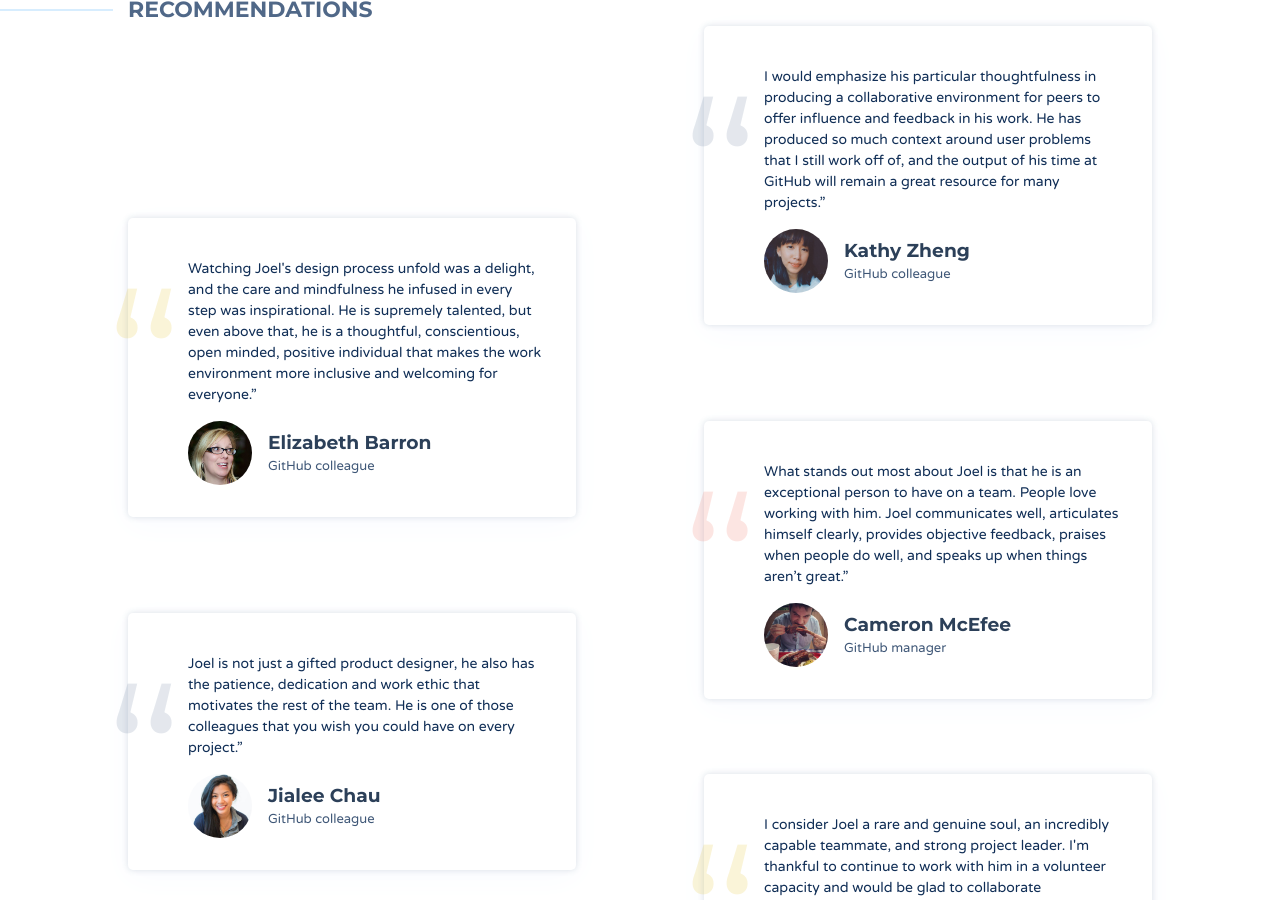
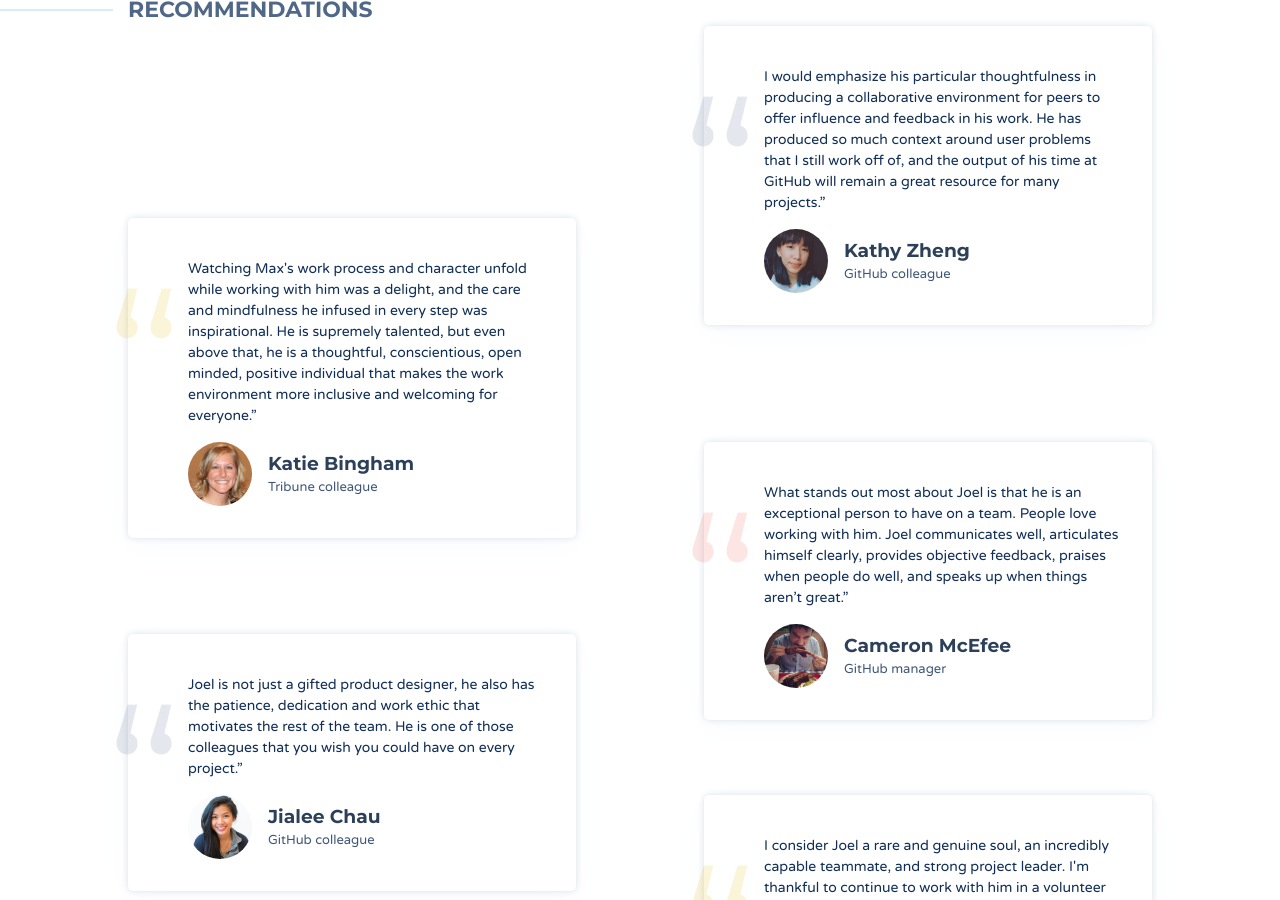
Before and after one commit to zenifold/max_page, a Jekyll site: the page built from index.html, in a window 1280 px wide and 900 px high, scrolled down 3988 px. Built offline with Jekyll 4.4.1, drawn with Linux system fonts in a browser that asks for light colours; some web fonts are replaced.

Commit message:
update to quotes

```diff
--- a/_data/quotes.yaml
+++ b/_data/quotes.yaml
@@ -6,12 +6,12 @@
     I would emphasize his particular thoughtfulness in producing a collaborative environment for peers to offer influence and feedback in his work. He has produced so much context around user problems that I still work off of, and the output of his time at GitHub will remain a great resource for many projects.”
   title: GitHub colleague
 
-- name: Elizabeth Barron
-  url: https://www.linkedin.com/in/elizabethn/
-  image: /img/quotes/elizabethbarron.jpg
+- name: Katie Bingham
+  url: https://www.linkedin.com/in/katie-king-bingham-1334878/
+  image: /img/quotes/kbingham.jpg
   quote: |
-    Watching Joel's design process unfold was a delight, and the care and mindfulness he infused in every step was inspirational. He is supremely talented, but even above that, he is a thoughtful, conscientious, open minded, positive individual that makes the work environment more inclusive and welcoming for everyone.”
-  title: GitHub colleague
+    Watching Max's work process and character unfold while working with him was a delight, and the care and mindfulness he infused in every step was inspirational. He is supremely talented, but even above that, he is a thoughtful, conscientious, open minded, positive individual that makes the work environment more inclusive and welcoming for everyone.”
+  title: Tribune colleague
 
 - name: Cameron McEfee
   url: https://www.linkedin.com/in/cameronmcefee/
```
Also changed, not shown: img/quotes/kbingham.jpg (added).
